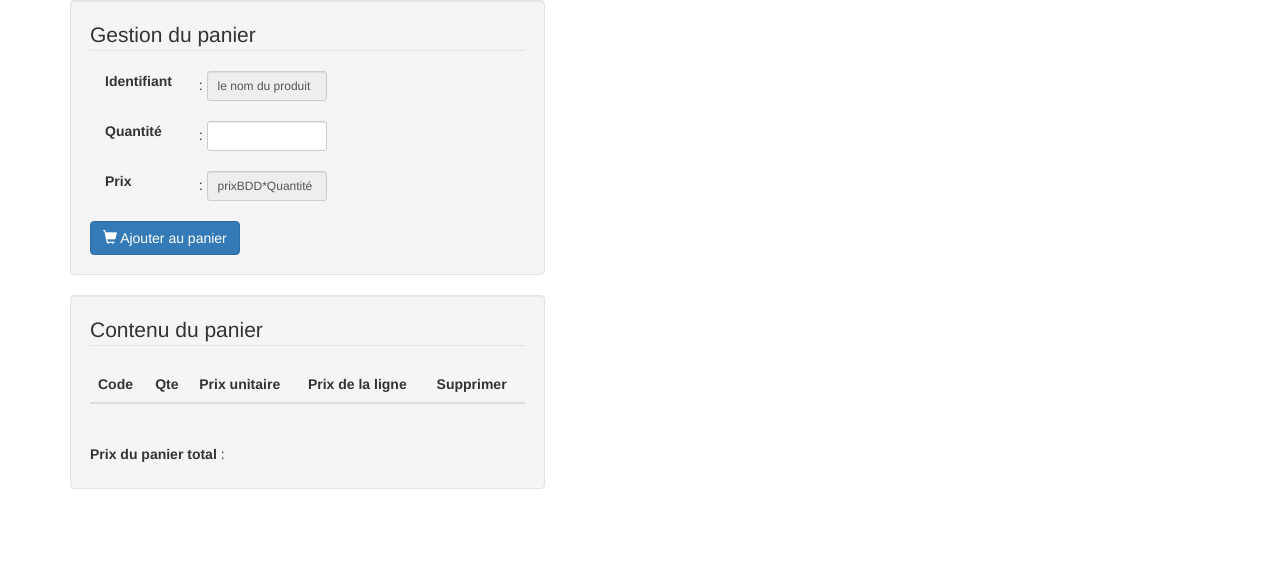
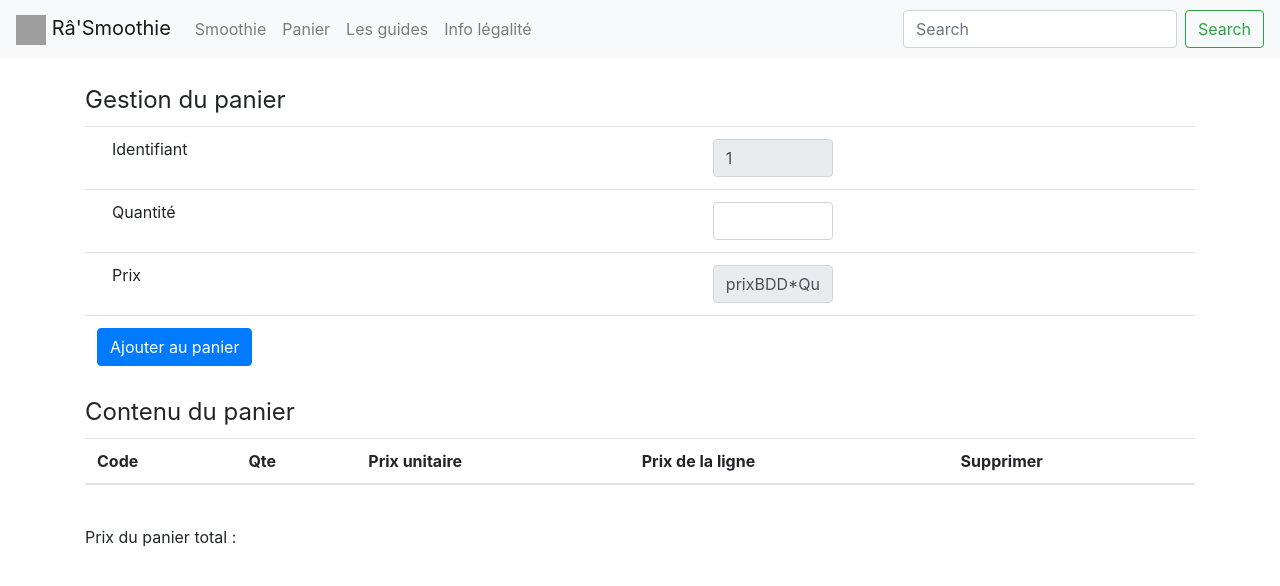
Before and after one commit to delasalle-sio-couillard-t/projet-bts, a PHP site: page /panier.php in a window 1280 px wide. Shown: the top 586 px of the page. Run offline with PHP 8.4, Linux system fonts and the light colour scheme; lists and menus that the app fills with data are empty; grey boxes are pictures that could not be loaded.

Commit message:
style panier + liaison avec onglet du menu

```diff
--- a/include/menu.php
+++ b/include/menu.php
@@ -21,7 +21,7 @@
 				<a class="nav-link" href="">Smoothie</a>
 			</li>
 			<li class="nav-item">
-				<a class="nav-link" href="">Panier</a>
+				<a class="nav-link" href="pannier.php">Panier</a>
 			</li>
 			<li class="nav-item">
 				<a class="nav-link" href="">Les guides</a>
--- a/panier.php
+++ b/panier.php
@@ -1,9 +1,27 @@
+<?php
+	/* ouverture d'une session */
+	// cette instruction doit toujours être la première ligne du code pour fonctionner!!!!!!!!!!!!!
+	session_start();
+
+	//inclusion du menu
+	include('include/menu.php');
+
+	//inclusion du header
+	include('include/head.php');
+
+	// inclusion des paramètres et de la bibliothéque de fonctions ("include_once" peut être remplacé par "require_once")
+	include_once ('include/_inc_parametres.php');
+	// connexion du serveur web à la base MySQL ("include_once" peut être remplacé par "require_once")
+	include_once ('include/_inc_connexion.php');
+
+?>
 <!doctype html>
 <html lang="fr">
     <head>
+
         <meta charset="UTF-8">
         <title>Panier HTML5 + JavaScript</title>
-        <link href="https://maxcdn.bootstrapcdn.com/bootstrap/3.3.1/css/bootstrap.min.css" rel="stylesheet">
+		<link rel="stylesheet" href="https://stackpath.bootstrapcdn.com/bootstrap/4.1.1/css/bootstrap.min.css" integrity="sha384-WskhaSGFgHYWDcbwN70/dfYBj47jz9qbsMId/iRN3ewGhXQFZCSftd1LZCfmhktB" crossorigin="anonymous">
         <script type="text/javascript" src="panier.js"></script>
         <script type="text/javascript">
             function ajouter()
@@ -83,25 +101,58 @@
 			}
         </script>
 	<?php
+
+	//$idProduit = $_POST/$_GET ['idProduit']
+	//$reqProduit = $cnx->prepare("SELECT * FROM produit WHERE id = :id");
+	//					Bindvalue(':id',$idProduit,PDO::PARAM_INT)
+	//					$reqProduit->execute();
+	//					$ligneProduit = $reqProduit->fetch(PDO::FETCH_OBJ);
+
+	$idProduit = 1; //valeur temporaire
+
 	echo'
     </head>
     <body>
-        <section  class="container">
-            <article class="well form-inline pull-left col-lg-5">
-                <legend>Gestion du panier</legend>
-                <label class="col-lg-3">Identifiant</label> :
-
+		<section class="container">
+				<legend>Gestion du panier</legend>
 
 				<input type="hidden" id="prixInitial" value="2"></input>
-				<input type="text" value="le nom du produit" id = "idProduit" style="width:120px" class="input-sm form-control" disabled></input>
-				<br><br>
-                <label class="col-lg-3" >Quantité</label> : <input type = "number" id = "qte" style="width:120px" class="input-sm form-control" OnChange= "change()" ></input><br><br>
-                <label class="col-lg-3">Prix</label> : <input type = "text" id = "prix" style="width:120px" class="input-sm form-control" value="prixBDD*Quantité" disabled></input><br><br>
-                <button class="btn btn-primary" type="submit" onclick="ajouter()"><span class="glyphicon glyphicon-shopping-cart"></span> Ajouter au panier</button>
-            </article>
-        </section>
+				<table class="table">
+					<tr>
+						<td>
+							<label class="col-lg-3">Identifiant</label>
+						</td>
+						<td>
+							<input type="text" value="'.$idProduit.'" id = "id" style="width:120px" class="input-sm form-control" disabled></input>
+						</td>
+					</tr>
+					<tr>
+						<td>
+							<label class="col-lg-3" >Quantité</label>
+						</td>
+						<td>
+							<input type = "number" id = "qte" style="width:120px" class="input-sm form-control" OnChange= "change()" ></input>
+						</td>
+					</tr>
+					<tr>
+						<td>
+							<label class="col-lg-3">Prix</label>
+						</td>
+						<td>
+							<input type = "text" id = "prix" style="width:120px" class="input-sm form-control" value="prixBDD*Quantité" disabled></input>
+						</td>
+					</tr>
+					<tr>
+						<td>
+							<button class="btn btn-primary" type="submit" onclick="ajouter()"><span class="glyphicon glyphicon-shopping-cart"></span> Ajouter au panier</button>
+						</td>
+						<td>
+						</td>
+					</tr>
+				</table>
+		</section>
+
         <section class="container">
-            <article class="well form-inline pull-left col-lg-5">
                 <legend>Contenu du panier</legend>
                 <table id="tableau" class="table">
                     <thead>
@@ -116,7 +167,6 @@
                 </table>
                 <br><label>Prix du panier total</label> : <label id = "prixTotal"></label>
                 <label id = "nbreLignes" hidden>0</label>
-            </article>
         </section>
     </body>
 </html>';
```
